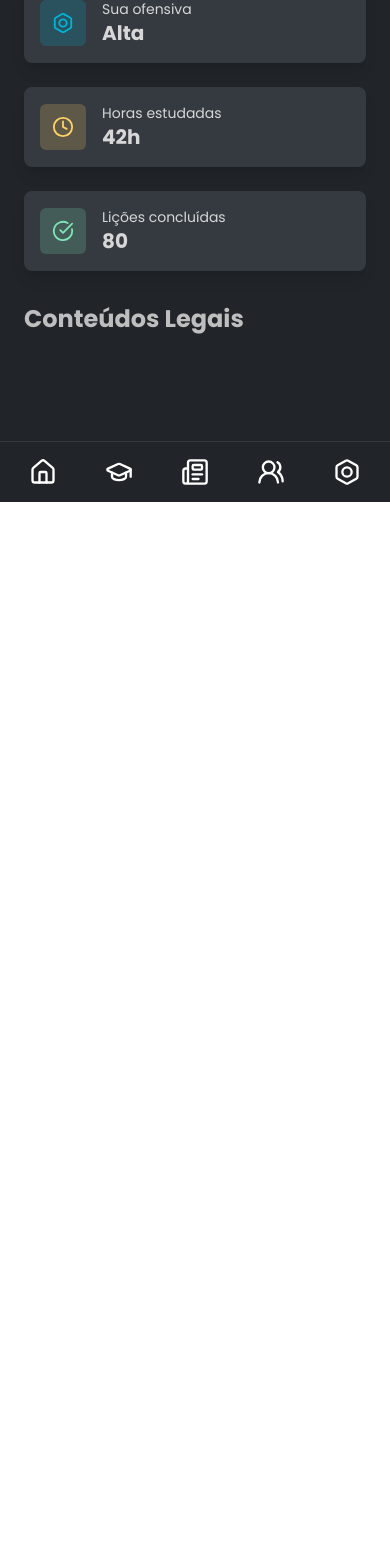
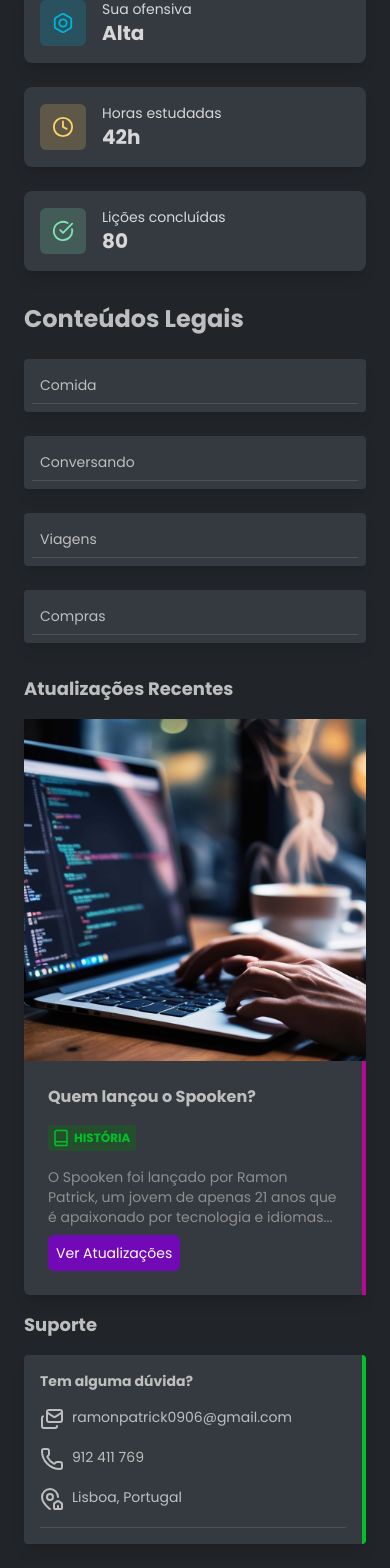
Before and after one commit to ramoncode-exe/spoken-web, a Next.js app: page /dashboard in a window 390 px wide. Shown: the part 342-1910 px from the top of the page. Before the commit the page ends 844 px from the top, so only its background shows below. Built offline with nearby package versions, Linux system fonts and the light colour scheme.

Commit message:
Improving dashboard, focus on UX/UI

```diff
--- a/src/app/dashboard/layout.tsx
+++ b/src/app/dashboard/layout.tsx
@@ -60,15 +60,6 @@ export default function DashboardLayout({ children }: { children: React.ReactNod
                     {children}
                 </main>
             </div>
-
-            {/* NAVBAR MOBILE FIXA NO RODAPÉ */}
-            <div className="flex md:hidden bg-[#212529] gap-12 text-[#fff] p-4 justify-center items-center fixed bottom-0 left-0 w-full z-50 border-t border-[#343a40]">
-                <Link href="/dashboard"><House size={28} /></Link>
-                <Link href="/dashboard/courses"><GraduationCap size={28} /></Link>
-                <Link href="/dashboard/news"><Newspaper size={28} /></Link>
-                <Link href="/dashboard/perfil"><UsersRound size={28} /></Link>
-                <Link href="/dashboard/settings"><Bolt size={28} /></Link>
-            </div>
         </div>
     );
 }
--- a/src/app/dashboard/news/page.tsx
+++ b/src/app/dashboard/news/page.tsx
@@ -46,7 +46,7 @@ export default function NewsDashboardPage() {
                     {posts.map((post, idx) => (
                         <article
                             key={idx}
-                            className="bg-[#343a40] shadow-lg rounded-lg overflow-hidden flex flex-col md:flex-row gap-4 "
+                            className="bg-[#343a40] shadow-lg rounded-lg overflow-hidden border-r-4 border-[#b70994] flex flex-col md:flex-row gap-4 "
                         >
                             <div className="flex-shrink-0 w-full md:w-48">
                                 <Image
--- a/src/app/dashboard/page.tsx
+++ b/src/app/dashboard/page.tsx
@@ -1,11 +1,10 @@
 "use client"
 
-import { Bolt, Book, Clock, CheckCircle, Phone, MapPin, Mail, Users, Search } from 'lucide-react';
+import { Bolt, Book, Clock, CheckCircle, Mails, MapPinHouse, Phone } from 'lucide-react';
 import React from 'react';
 import Link from 'next/link';
 import Image from 'next/image';
-import FlagGermany from "../../assets/germany.svg"
-import FlagItaly from "../../assets/italy.svg"
+import ImgNewsHome from "../../assets/post-who.png"
 
 export default function DashboardPage() {
 
@@ -21,7 +20,7 @@ export default function DashboardPage() {
             <div className="grid grid-cols-1 lg:grid-cols-4 gap-6 mt-6">
                 <div className="lg:col-span-4">
                     <div className="grid grid-cols-1 sm:grid-cols-2 lg:grid-cols-4 gap-6 text-[#d7d7d7]">
-                        <div className="flex items-center gap-4 p-4 rounded-lg bg-[#343a40] shadow-lg">
+                        <div className="flex items-center gap-4 p-4 rounded-lg bg-[#343a40] shadow-lg transform hover:-translate-y-1 transition">
                             <div className="p-3 rounded-md bg-[#5a33c2]/20 text-[#5a33c2]"><Book size={22} /></div>
                             <div>
                                 <div className="text-sm">Palavras descobertas</div>
@@ -29,7 +28,7 @@ export default function DashboardPage() {
                             </div>
                         </div>
 
-                        <div className="flex items-center gap-4 p-4 rounded-lg bg-[#343a40] shadow-lg">
+                        <div className="flex items-center gap-4 p-4 rounded-lg bg-[#343a40] shadow-lg transform hover:-translate-y-1 transition">
                             <div className="p-3 rounded-md bg-[#00b4d8]/20 text-[#00B4D8]"><Bolt size={22} /></div>
                             <div>
                                 <div className="text-sm">Sua ofensiva</div>
@@ -37,7 +36,7 @@ export default function DashboardPage() {
                             </div>
                         </div>
 
-                        <div className="flex items-center gap-4 p-4 rounded-lg bg-[#343a40] shadow-lg">
+                        <div className="flex items-center gap-4 p-4 rounded-lg bg-[#343a40] shadow-lg transform hover:-translate-y-1 transition">
                             <div className="p-3 rounded-md bg-[#ffd166]/20 text-[#ffd166]"><Clock size={22} /></div>
                             <div>
                                 <div className="text-sm">Horas estudadas</div>
@@ -45,7 +44,7 @@ export default function DashboardPage() {
                             </div>
                         </div>
 
-                        <div className="flex items-center gap-4 p-4 rounded-lg bg-[#343a40] shadow-lg">
+                        <div className="flex items-center gap-4 p-4 rounded-lg bg-[#343a40] shadow-lg transform hover:-translate-y-1 transition">
                             <div className="p-3 rounded-md bg-[#7ee4b5]/20 text-[#7ee4b5]"><CheckCircle size={22} /></div>
                             <div>
                                 <div className="text-sm">Lições concluídas</div>
@@ -59,16 +58,69 @@ export default function DashboardPage() {
                             <h1 className="text-2xl font-bold">Conteúdos Legais</h1>
                         </div>
                         <div className="grid grid-cols-1 sm:grid-cols-2 lg:grid-cols-4 gap-6 mt-6">
-                            <div></div>
-                            <div></div>
-                            <div></div>
-                            <div></div>
+                            <div className='bg-[#343a40] p-2 shadow-lg rounded-sm transform hover:-translate-y-1 transition'>
+                                <h2 className='text-sm border-b border-[#4f5152] p-2'>Comida</h2>
+                                <span className='text-[#8e8e8e] text-[10px]'></span>
+                            </div>
+                            <div className='bg-[#343a40] p-2 shadow-lg rounded-sm transform hover:-translate-y-1 transition'>
+                                <h2 className='text-sm border-b border-[#4f5152] p-2'>Conversando</h2>
+                                <span className='text-[#8e8e8e] text-[10px]'></span>
+                            </div>
+                            <div className='bg-[#343a40] p-2 shadow-lg rounded-sm transform hover:-translate-y-1 transition'>
+                                <h2 className='text-sm border-b border-[#4f5152] p-2'>Viagens</h2>
+                                <span className='text-[#8e8e8e] text-[10px]'></span>
+                            </div>
+                            <div className='bg-[#343a40] p-2 shadow-lg rounded-sm transform hover:-translate-y-1 transition'>
+                                <h2 className='text-sm border-b border-[#4f5152] p-2'>Compras</h2>
+                                <span className='text-[#8e8e8e] text-[10px]'></span>
+                            </div>
                         </div>
                     </div>
-
+                    <div className='mt-8 text-[#bebebe] grid grid-cols-3 max-md:grid-cols-2 grid-rows-1 gap-4'>
+                        <div className='col-span-2'>
+                            <div>
+                                <h1 className="text-lg font-bold">Atualizações Recentes</h1>
+                            </div>
+                            <div className="bg-[#343a40] shadow-lg mt-4 rounded-md flex max-md:flex-wrap">
+                                <div className='w-full md:w-48 flex-shrink'>
+                                    <Image src={ImgNewsHome} className='object-cover w-full h-full' alt='news img' />
+                                </div>
+                                <div className='p-6 border-r-4 border-[#b70994]'>
+                                    <h2 className='text-md text-[#bebebe] md:text-xl font-bold mb-2'>Quem lançou o Spooken?</h2>
+                                    <span className='text-[12px] bg-[#008000]/30 text-[#00c127] mt-4 mb-4 p-1 rounded-sm font-bold flex w-22 items-center gap-1'><Book size={18} />HISTÓRIA</span>
+                                    <p className='text-sm md:text-[15px] text-[#8e8e8e] mt-2'>O Spooken foi lançado por Ramon Patrick, um jovem de apenas 21 anos que é apaixonado por tecnologia e idiomas...</p>
+                                    <Link href="/dashboard/news">
+                                        <button className='bg-[#7209b7] p-2 rounded-md mt-2 text-sm text-[#fff] transform hover:-translate-y-1 transition'>Ver Atualizações</button>
+                                    </Link>
+                                </div>
+                            </div>
+                        </div>
+                        <div className='col-span-1 max-md:col-span-2'>
+                            <div>
+                                <h1 className="text-lg font-bold">Suporte</h1>
+                            </div>
+                            <div className="bg-[#343a40] border-r-4 border-[#00c127] shadow-lg mt-4 rounded-sm p-4">
+                                <h2 className='text-sm font-bold mb-4'>Tem alguma dúvida?</h2>
+                                <div className='mt-2 text-[#bebebe] border-b border-[#4f5152]'>
+                                    <div className='flex gap-2 text-sm mb-4'>
+                                        <Mails />
+                                        <span>ramonpatrick0906@gmail.com</span>
+                                    </div>
+                                    <div className='flex gap-2 text-sm mb-4'>
+                                        <Phone />
+                                        <span>912 411 769</span>
+                                    </div>
+                                    <div className='flex gap-2 text-sm mb-4'>
+                                        <MapPinHouse />
+                                        <span>Lisboa, Portugal</span>
+                                    </div>
+                                </div>
+                            </div>
+                        </div>
+                    </div>
                 </div>
             </div>
-        </div>
+        </div >
     )
 
 }
```
Also changed, not shown: 1 other file (tests, documents, lock files or other folders).
